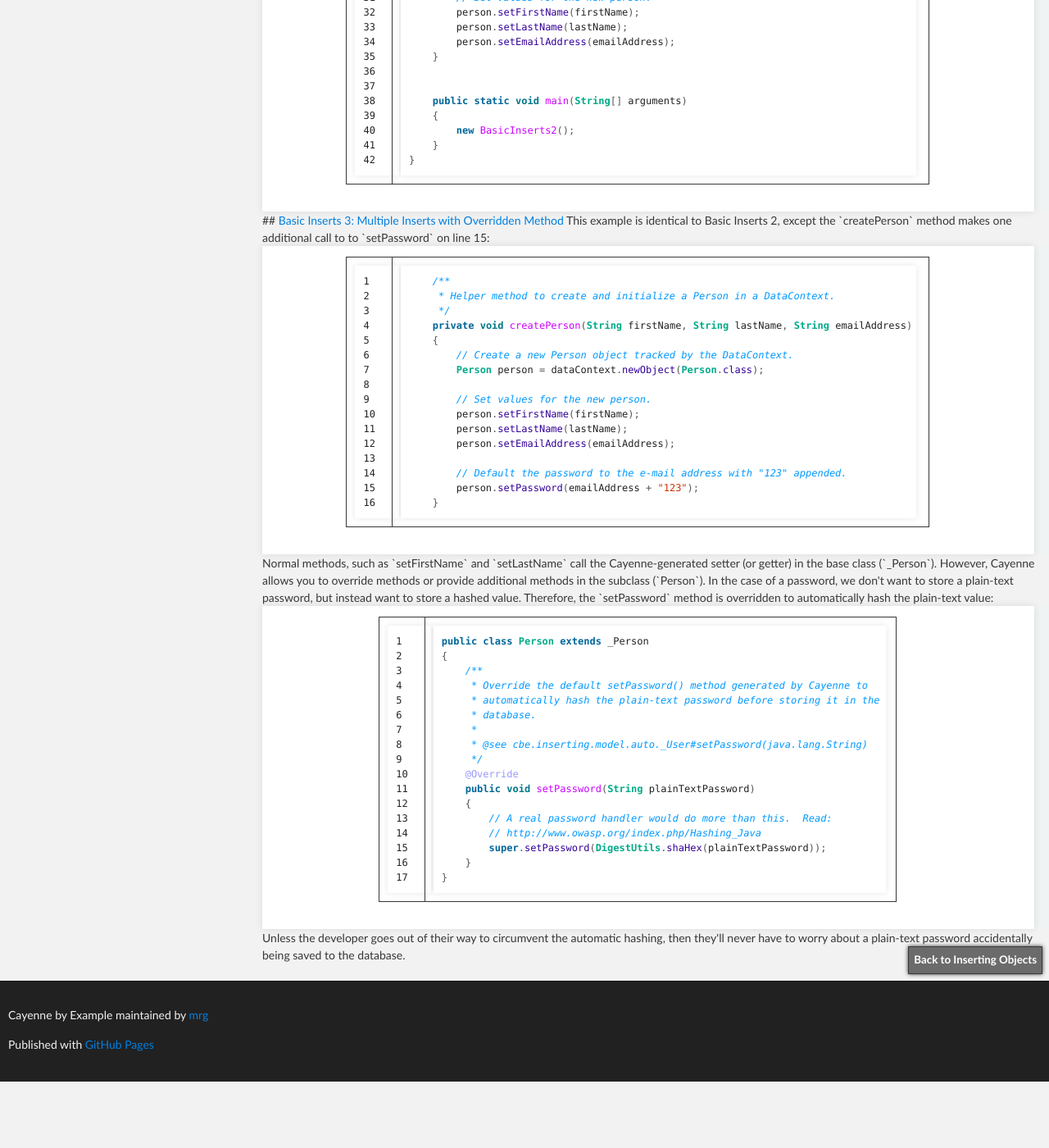
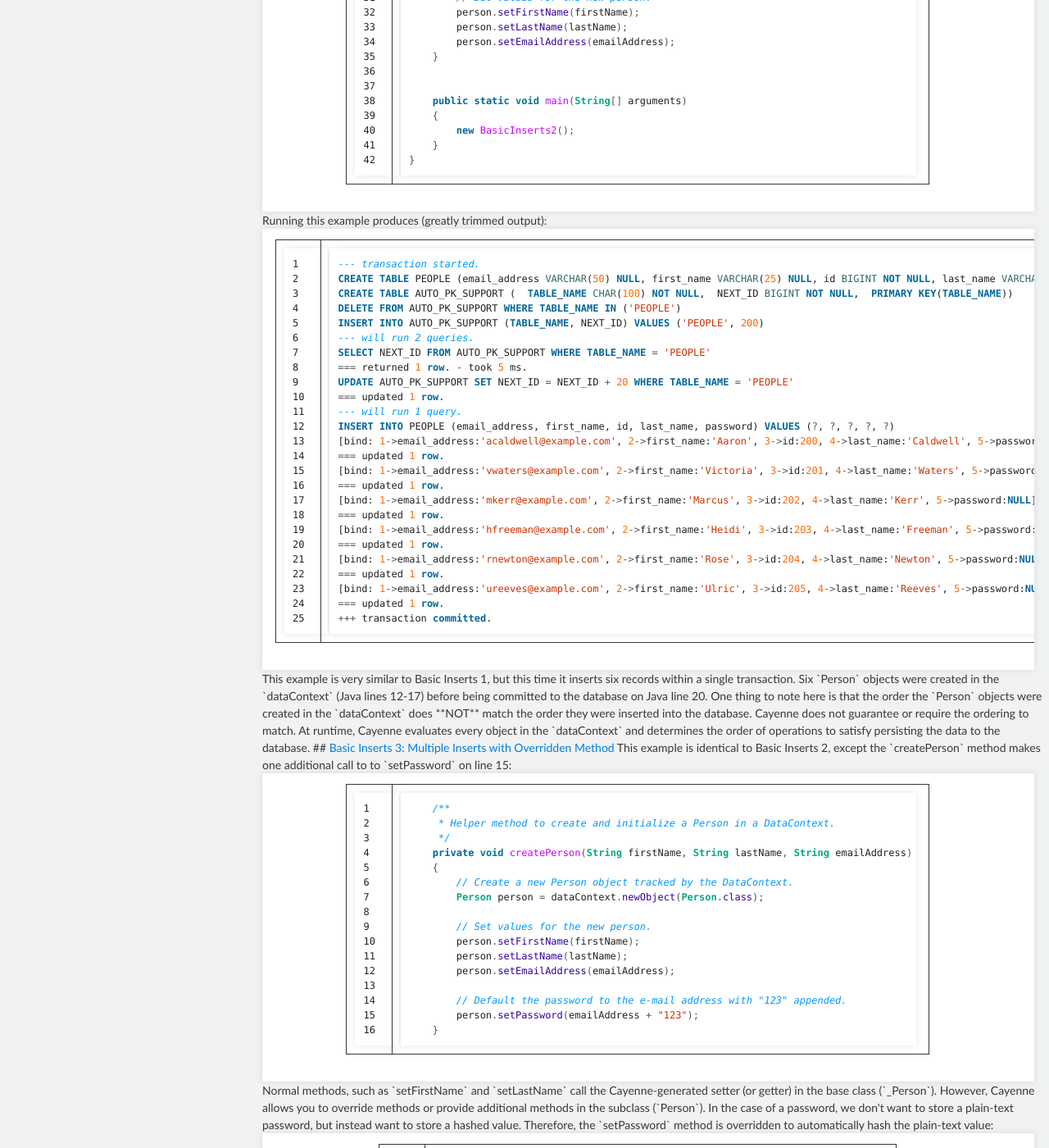
Before and after one commit to mrg/cbe, a Jekyll site: the page built from inserting-objects/basic-inserts.md, in a window 1280 px wide and 1400 px high, scrolled down 5106 px. Shown: the whole window at 82% size. Built offline with Jekyll 4.4.1, drawn with Linux system fonts in a browser that asks for light colours; Markdown is read by kramdown in place of the engine named in the settings; before the commit the page ends 6425 px from its top, so only the background shows below that; some of the changed text lies outside the part shown.

Commit message:
More content + SQL logs for examples 2 and 3.

```diff
--- a/inserting-objects/basic-inserts.md
+++ b/inserting-objects/basic-inserts.md
@@ -290,6 +290,38 @@
 }
 {% endhighlight %}
 
+Running this example produces (greatly trimmed output):
+
+{% highlight sql linenos %}
+--- transaction started.
+CREATE TABLE PEOPLE (email_address VARCHAR(50) NULL, first_name VARCHAR(25) NULL, id BIGINT NOT NULL, last_name VARCHAR(25) NULL, password VARCHAR(40) NULL, PRIMARY KEY (id))
+CREATE TABLE AUTO_PK_SUPPORT (  TABLE_NAME CHAR(100) NOT NULL,  NEXT_ID BIGINT NOT NULL,  PRIMARY KEY(TABLE_NAME))
+DELETE FROM AUTO_PK_SUPPORT WHERE TABLE_NAME IN ('PEOPLE')
+INSERT INTO AUTO_PK_SUPPORT (TABLE_NAME, NEXT_ID) VALUES ('PEOPLE', 200)
+--- will run 2 queries.
+SELECT NEXT_ID FROM AUTO_PK_SUPPORT WHERE TABLE_NAME = 'PEOPLE'
+=== returned 1 row. - took 5 ms.
+UPDATE AUTO_PK_SUPPORT SET NEXT_ID = NEXT_ID + 20 WHERE TABLE_NAME = 'PEOPLE'
+=== updated 1 row.
+--- will run 1 query.
+INSERT INTO PEOPLE (email_address, first_name, id, last_name, password) VALUES (?, ?, ?, ?, ?)
+[bind: 1->email_address:'acaldwell@example.com', 2->first_name:'Aaron', 3->id:200, 4->last_name:'Caldwell', 5->password:NULL]
+=== updated 1 row.
+[bind: 1->email_address:'vwaters@example.com', 2->first_name:'Victoria', 3->id:201, 4->last_name:'Waters', 5->password:NULL]
+=== updated 1 row.
+[bind: 1->email_address:'mkerr@example.com', 2->first_name:'Marcus', 3->id:202, 4->last_name:'Kerr', 5->password:NULL]
+=== updated 1 row.
+[bind: 1->email_address:'hfreeman@example.com', 2->first_name:'Heidi', 3->id:203, 4->last_name:'Freeman', 5->password:NULL]
+=== updated 1 row.
+[bind: 1->email_address:'rnewton@example.com', 2->first_name:'Rose', 3->id:204, 4->last_name:'Newton', 5->password:NULL]
+=== updated 1 row.
+[bind: 1->email_address:'ureeves@example.com', 2->first_name:'Ulric', 3->id:205, 4->last_name:'Reeves', 5->password:NULL]
+=== updated 1 row.
++++ transaction committed.
+{% endhighlight %}
+
+This example is very similar to Basic Inserts 1, but this time it inserts six records within a single transaction.  Six `Person` objects were created in the `dataContext` (Java lines 12-17) before being committed to the database on Java line 20.  One thing to note here is that the order the `Person` objects were created in the `dataContext` does **NOT** match the order they were inserted into the database.  Cayenne does not guarantee or require the ordering to match.  At runtime, Cayenne evaluates every object in the `dataContext` and determines the order of operations to satisfy persisting the data to the database.
+
 ## <a name="three">Basic Inserts 3: Multiple Inserts with Overridden Method</a>
 
 This example is identical to Basic Inserts 2, except the `createPerson` method makes one additional call to to `setPassword` on line 15:
@@ -337,4 +369,36 @@
 
 Unless the developer goes out of their way to circumvent the automatic hashing, then they'll never have to worry about a plain-text password accidentally being saved to the database.
 
+Running this version produces:
+
+{% highlight sql linenos %}
+--- transaction started.
+CREATE TABLE PEOPLE (email_address VARCHAR(50) NULL, first_name VARCHAR(25) NULL, id BIGINT NOT NULL, last_name VARCHAR(25) NULL, password VARCHAR(40) NULL, PRIMARY KEY (id))
+CREATE TABLE AUTO_PK_SUPPORT (  TABLE_NAME CHAR(100) NOT NULL,  NEXT_ID BIGINT NOT NULL,  PRIMARY KEY(TABLE_NAME))
+DELETE FROM AUTO_PK_SUPPORT WHERE TABLE_NAME IN ('PEOPLE')
+INSERT INTO AUTO_PK_SUPPORT (TABLE_NAME, NEXT_ID) VALUES ('PEOPLE', 200)
+--- will run 2 queries.
+SELECT NEXT_ID FROM AUTO_PK_SUPPORT WHERE TABLE_NAME = 'PEOPLE'
+=== returned 1 row. - took 5 ms.
+UPDATE AUTO_PK_SUPPORT SET NEXT_ID = NEXT_ID + 20 WHERE TABLE_NAME = 'PEOPLE'
+=== updated 1 row.
+--- will run 1 query.
+INSERT INTO PEOPLE (email_address, first_name, id, last_name, password) VALUES (?, ?, ?, ?, ?)
+[bind: 1->email_address:'hfreeman@example.com', 2->first_name:'Heidi', 3->id:200, 4->last_name:'Freeman', 5->password:'cc7020db3fec12fe28d0a8380dad52...']
+=== updated 1 row.
+[bind: 1->email_address:'mkerr@example.com', 2->first_name:'Marcus', 3->id:201, 4->last_name:'Kerr', 5->password:'1b659a077a3e4c2cad0999a85760c3...']
+=== updated 1 row.
+[bind: 1->email_address:'rnewton@example.com', 2->first_name:'Rose', 3->id:202, 4->last_name:'Newton', 5->password:'83a08b1bb1a7ca0157bd40493f86b0...']
+=== updated 1 row.
+[bind: 1->email_address:'vwaters@example.com', 2->first_name:'Victoria', 3->id:203, 4->last_name:'Waters', 5->password:'c39fc265673f1e79c791136efb6b8e...']
+=== updated 1 row.
+[bind: 1->email_address:'acaldwell@example.com', 2->first_name:'Aaron', 3->id:204, 4->last_name:'Caldwell', 5->password:'4a34161c0ce98fe4ed52ff2e2baa81...']
+=== updated 1 row.
+[bind: 1->email_address:'ureeves@example.com', 2->first_name:'Ulric', 3->id:205, 4->last_name:'Reeves', 5->password:'2820da6db5ae050bb97daf86a51e31...']
+=== updated 1 row.
++++ transaction committed.
+{% endhighlight %}
+
+Since this version is identical to Basic Inserts 2, except for setting the password, the SQL is nearly identical.  As you can see in the output, the password is no longer bound to `NULL`, but has been passed through our overridden `setPassword` method to automatically hash the plain-text value prior to saving.  Another item to note in the SQL output is the insertion order is **NOT** identical to the order in Basic Inserts 2, even though it is the same set of records.  This is normal.
+
 {% include back-to-inserting-objects.html %}
```
